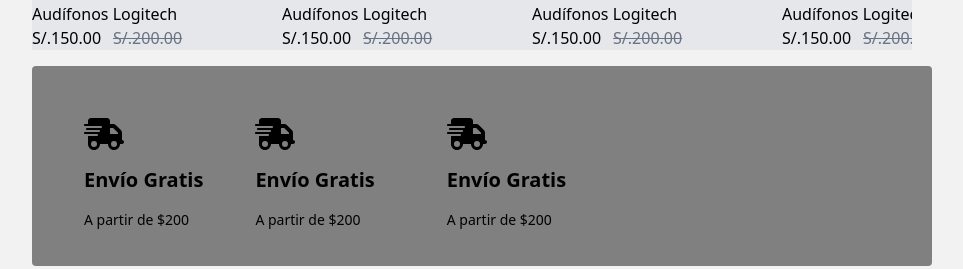
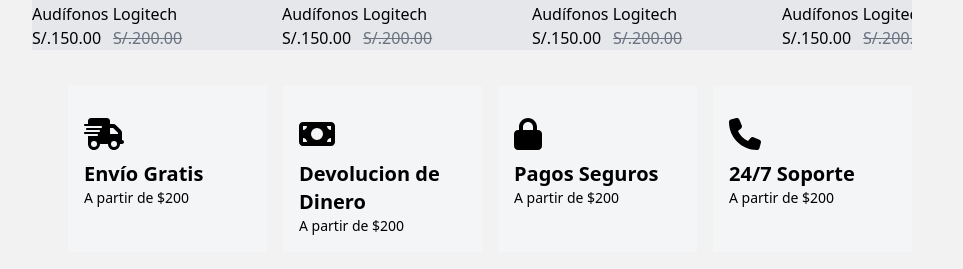
Before and after one commit to EdwardMayk/frontendEcommerce, a Next.js app: page / in a window 1280 px wide. Shown: the part 1620-1889 px from the top of the page, without its empty margins (168-1131 px from the left). Built offline with nearby package versions, Linux system fonts and the light colour scheme.

Commit message:
Add image domain to Next.js config and update FontAwesome icons in dashboard page.

```diff
--- a/next.config.js
+++ b/next.config.js
@@ -1,6 +1,9 @@
 /** @type {import('next').NextConfig} */
 const nextConfig = {
   reactStrictMode: true,
+  images: {
+    domains: ['images.unsplash.com'],
+  },
 }
 
 module.exports = nextConfig
--- a/src/pages/dashboard.tsx
+++ b/src/pages/dashboard.tsx
@@ -1,11 +1,11 @@
 import Navbar from '@/components/navbar';
 import Image from 'next/image';
 import React from 'react';
-import "react-responsive-carousel/lib/styles/carousel.min.css"; // requires a loader
+import "react-responsive-carousel/lib/styles/carousel.min.css";
 import { Carousel } from 'react-responsive-carousel';
 import { Button } from '@nextui-org/react';
 import { FontAwesomeIcon } from '@fortawesome/react-fontawesome';
-import { faHeart, faStar, faTruckFast } from '@fortawesome/free-solid-svg-icons';
+import { faHeart, faLock, faMoneyBill, faPhone, faStar, faTruckFast } from '@fortawesome/free-solid-svg-icons';
 import Product from '@/components/Product';
 
 const Dashboard = () => {
@@ -71,35 +71,50 @@
 
             <Product />
 
-            <div className="rounded" style={{ display: 'flex', flexDirection: 'row', backgroundColor: 'gray', width: '900px', padding: '20px', marginLeft: "200px" }}>
-                <div className='p-4 ml-4' style={{ display: 'flex', flexDirection: 'column', }}>
+            <div className="rounded" style={{ display: 'flex', flexDirection: 'row', justifyContent: 'flex-start', width: '900px', padding: '20px', marginLeft: "200px" }}>
+                <div className='p-4 ml-4' style={{ display: 'flex', flexDirection: 'column', backgroundColor: "#F3F5F7", width: "500px", alignItems: "flex-start" }}>
                     <div className='pt-4'>
                         <FontAwesomeIcon icon={faTruckFast} size='2xl' />
                     </div>
-                    <div style={{ display: "flex", flexDirection: "column" }}>
-                        <span className='font-bold pt-4 text-xl'>Envío Gratis</span>
-                        <span className='pt-4 text-sm'>A partir de $200</span>
+                    <div style={{ display: "flex", flexDirection: "column", alignItems: "flex-start", marginTop: '10px' }}>
+                        <span className='font-bold text-xl'>Envío Gratis</span>
+                        <span className='text-sm'>A partir de $200</span>
                     </div>
                 </div>
-                <div className='p-4 ml-4' style={{ display: 'flex', flexDirection: 'column', margin: '0 20px' }}>
+                <div className='p-4 ml-4' style={{ display: 'flex', flexDirection: 'column', backgroundColor: "#F3F5F7", width: "500px", alignItems: "flex-start" }}>
                     <div className='pt-4'>
-                        <FontAwesomeIcon icon={faTruckFast} size='2xl' />
+                        <FontAwesomeIcon icon={faMoneyBill} size="2xl" />
                     </div>
-                    <div style={{ display: "flex", flexDirection: "column" }}>
-                        <span className='font-bold pt-4 text-xl'>Envío Gratis</span>
-                        <span className='pt-4 text-sm'>A partir de $200</span>
+                    <div style={{ display: "flex", flexDirection: "column", alignItems: "flex-start", marginTop: '10px' }}>
+                        <span className='font-bold text-xl'>Devolucion de Dinero</span>
+                        <span className='text-sm'>A partir de $200</span>
                     </div>
                 </div>
-                <div className='p-4 ml-4' style={{ display: 'flex', flexDirection: 'column', margin: '0 20px' }}>
+                <div className='p-4 ml-4' style={{ display: 'flex', flexDirection: 'column', backgroundColor: "#F3F5F7", width: "500px", alignItems: "flex-start" }}>
                     <div className='pt-4'>
-                        <FontAwesomeIcon icon={faTruckFast} size='2xl' />
+                        <FontAwesomeIcon icon={faLock} size="2xl" />
                     </div>
-                    <div style={{ display: "flex", flexDirection: "column" }}>
-                        <span className='font-bold pt-4 text-xl'>Envío Gratis</span>
-                        <span className='pt-4 text-sm'>A partir de $200</span>
+                    <div style={{ display: "flex", flexDirection: "column", alignItems: "flex-start", marginTop: '10px' }}>
+                        <span className='font-bold text-xl'>Pagos Seguros</span>
+                        <span className='text-sm'>A partir de $200</span>
+                    </div>
+                </div>
+                <div className='p-4 ml-4' style={{ display: 'flex', flexDirection: 'column', backgroundColor: "#F3F5F7", width: "500px", alignItems: "flex-start" }}>
+                    <div className='pt-4'>
+                        <FontAwesomeIcon icon={faPhone} size='2xl' />
+                    </div>
+                    <div style={{ display: "flex", flexDirection: "column", alignItems: "flex-start", marginTop: '10px' }}>
+                        <span className='font-bold text-xl'>24/7 Soporte</span>
+                        <span className='text-sm'>A partir de $200</span>
                     </div>
                 </div>
             </div>
+
+
+
+
+
+
 
 
 
--- /dev/null
+++ b/src/pages/shop.tsx
@@ -0,0 +1,75 @@
+import Navbar from '@/components/navbar'
+import { faFilter } from '@fortawesome/free-solid-svg-icons'
+import { FontAwesomeIcon } from '@fortawesome/react-fontawesome'
+import Image from 'next/image'
+import React, { useState } from 'react'
+
+const Shop: React.FC = () => {
+    const [selectedCategory, setSelectedCategory] = useState<string | null>(null);
+
+    const handleCategoryClick = (category: string) => {
+        setSelectedCategory(category === selectedCategory ? null : category);
+    };
+
+    return (
+        <>
+            <Navbar />
+            <div className="max-w-md ml-4 border p-4 my-4">
+                <div>
+                    <FontAwesomeIcon icon={faFilter} /> <span>Filtros</span>
+                </div>
+                <div className="flex flex-col space-y-2">
+                    <span>CATEGORIAS</span>
+                    <span
+                        onClick={() => handleCategoryClick('Todo los productos')}
+                        className={`cursor-pointer ${selectedCategory === 'Todo los productos' ? 'underline' : ''}`}
+                    >
+                        Todo los productos
+                    </span>
+                    <span
+                        onClick={() => handleCategoryClick('Accesorios')}
+                        className={`cursor-pointer ${selectedCategory === 'Accesorios' ? 'underline' : ''}`}
+                    >
+                        Accesorios
+                    </span>
+                    <span
+                        onClick={() => handleCategoryClick('Alimentos')}
+                        className={`cursor-pointer ${selectedCategory === 'Alimentos' ? 'underline' : ''}`}
+                    >
+                        Alimentos
+                    </span>
+                    {/* Agrega más categorías según sea necesario */}
+                </div>
+                <div className="flex flex-col space-y-2">
+                    <span>PRECIOS</span>
+                    <label className="flex justify-between items-center">
+                        <span>Todo los precios</span>
+                        <input type="checkbox" />
+                    </label>
+                    <label className="flex justify-between items-center">
+                        <span>$0 - $100</span>
+                        <input type="checkbox" />
+                    </label>
+                    <label className="flex justify-between items-center">
+                        <span>$100 - $200</span>
+                        <input type="checkbox" />
+                    </label>
+                    <label className="flex justify-between items-center">
+                        <span>$200 - $300</span>
+                        <input type="checkbox" />
+                    </label>
+                    <label className="flex justify-between items-center">
+                        <span>$300 - $400</span>
+                        <input type="checkbox" />
+                    </label>
+                    <label className="flex justify-between items-center">
+                        <span>$400 - $500</span>
+                        <input type="checkbox" />
+                    </label>
+                </div>
+            </div>
+        </>
+    )
+}
+
+export default Shop
```
Also changed, not shown: src/pages/login.tsx (+2 -6 lines), public/images/banner1.jpg (added).
